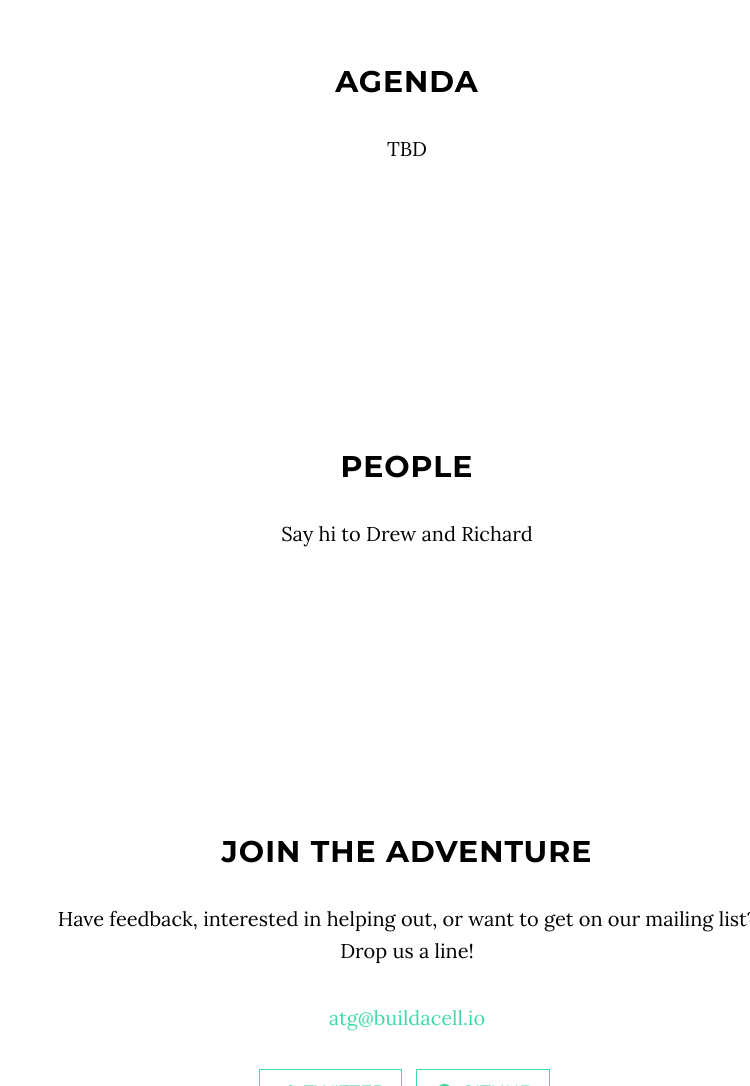
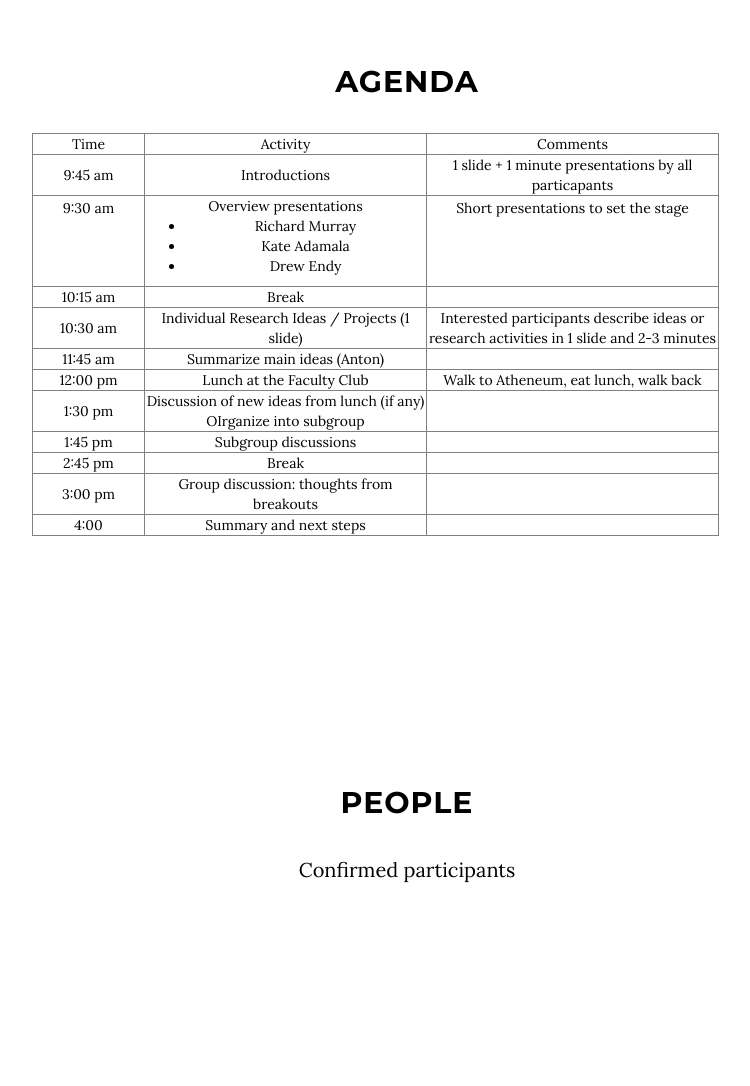
Before and after one commit to BuildACell/buildacell.github.io, a website: page meeting.html in a window 1280 px wide. Shown: the part 1760-2846 px from the top of the page, without its empty margins (233-983 px from the left). Drawn offline with nearby package versions, Linux system fonts and the light colour scheme; some packages are replaced by stand-ins of ours.

Commit message:
initial cut at agenda

```diff
--- a/meeting.html
+++ b/meeting.html
@@ -112,7 +112,78 @@
         <div class="row">
             <div class="col-lg-8 col-lg-offset-2">
                 <h2>Agenda</h2>
-                <p>TBD</p>
+                <table border="1">
+                  <tbody>
+                    <tr>
+                      <td width="112">Time </td>
+                      <td width="282">Activity </td>
+                      <td width="292">Comments</td>
+                    </tr>
+                    <tr>
+                      <td>9:45 am</td>
+                      <td>Introductions</td>
+                      <td>1 slide + 1 minute presentations by all particapants</td>
+                    </tr>
+                    <tr align=top>
+                      <td>9:30 am
+                      <p>&nbsp; </p></td>
+                      <td>Overview presentations
+                        <ul>
+                          <li>Richard Murray</li>
+                          <li>Kate Adamala</li>
+                          <li>Drew Endy</li>
+                      </ul></td>
+                      <td>Short presentations to set the stage
+                      <p>&nbsp;</p></td>
+                    </tr>
+                    <tr>
+                      <td>10:15 am</td>
+                      <td>Break</td>
+                      <td>&nbsp;</td>
+                    </tr>
+                    <tr>
+                      <td>10:30 am</td>
+                      <td>Individual Research Ideas / Projects (1 slide)</td>
+                      <td>Interested participants describe ideas or research activities in 1 slide and 2-3 minutes</td>
+                    </tr>
+                    <tr>
+                      <td>11:45 am</td>
+                      <td>Summarize main ideas (Anton)</td>
+                      <td>&nbsp;</td>
+                    </tr>
+                    <tr>
+                      <td>12:00 pm</td>
+                      <td>Lunch at the Faculty Club</td>
+                      <td>Walk to Atheneum, eat lunch, walk back</td>
+                    </tr>
+                    <tr>
+                      <td>1:30 pm</td>
+                      <td>Discussion of new ideas from lunch (if any)<br>
+                      OIrganize into subgroup</td>
+                      <td>&nbsp;</td>
+                    </tr>
+                    <tr>
+                      <td>1:45 pm</td>
+                      <td>Subgroup discussions</td>
+                      <td>&nbsp;</td>
+                    </tr>
+                    <tr>
+                      <td>2:45 pm</td>
+                      <td>Break</td>
+                      <td>&nbsp;</td>
+                    </tr>
+                    <tr>
+                      <td>3:00 pm</td>
+                      <td>Group discussion: thoughts from breakouts</td>
+                      <td>&nbsp;</td>
+                    </tr>
+                    <tr>
+                      <td>4:00</td>
+                      <td>Summary and next steps</td>
+                      <td>&nbsp;</td>
+                    </tr>
+                  </tbody>
+                </table>
             </div>
         </div>
     </section>
@@ -121,7 +192,7 @@
         <div class="row">
             <div class="col-lg-8 col-lg-offset-2">
                 <h2>People</h2>
-                <p>Say hi to Drew and Richard</p>
+                <p>Confirmed participants</p>
             </div>
         </div>
     </section>
```
